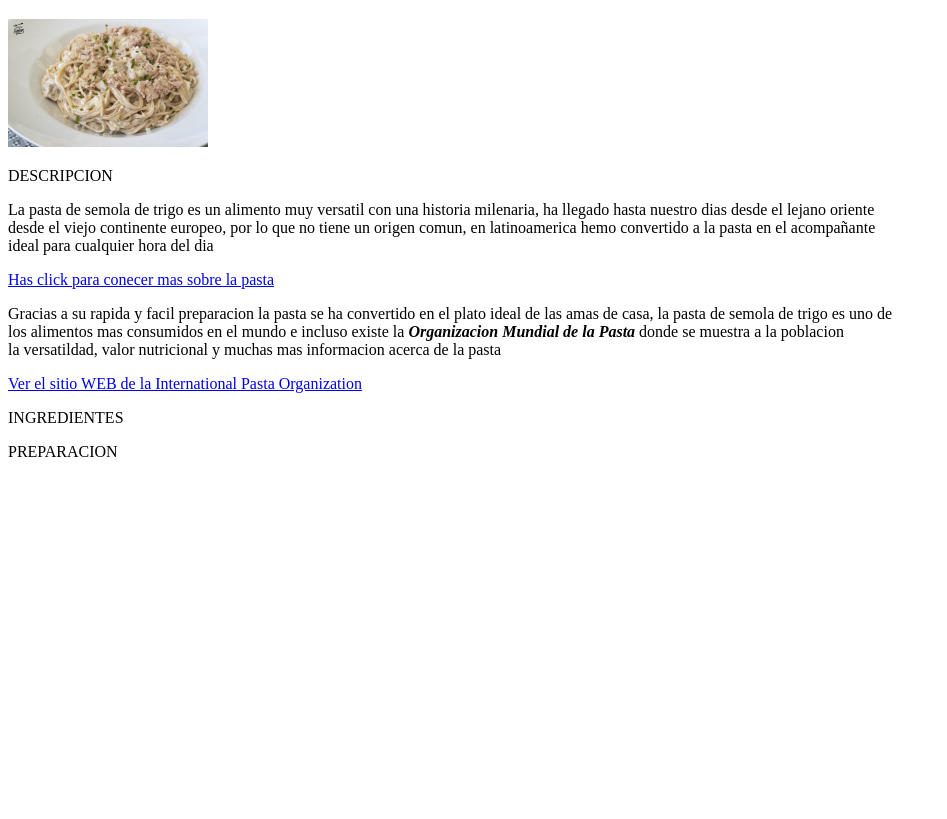
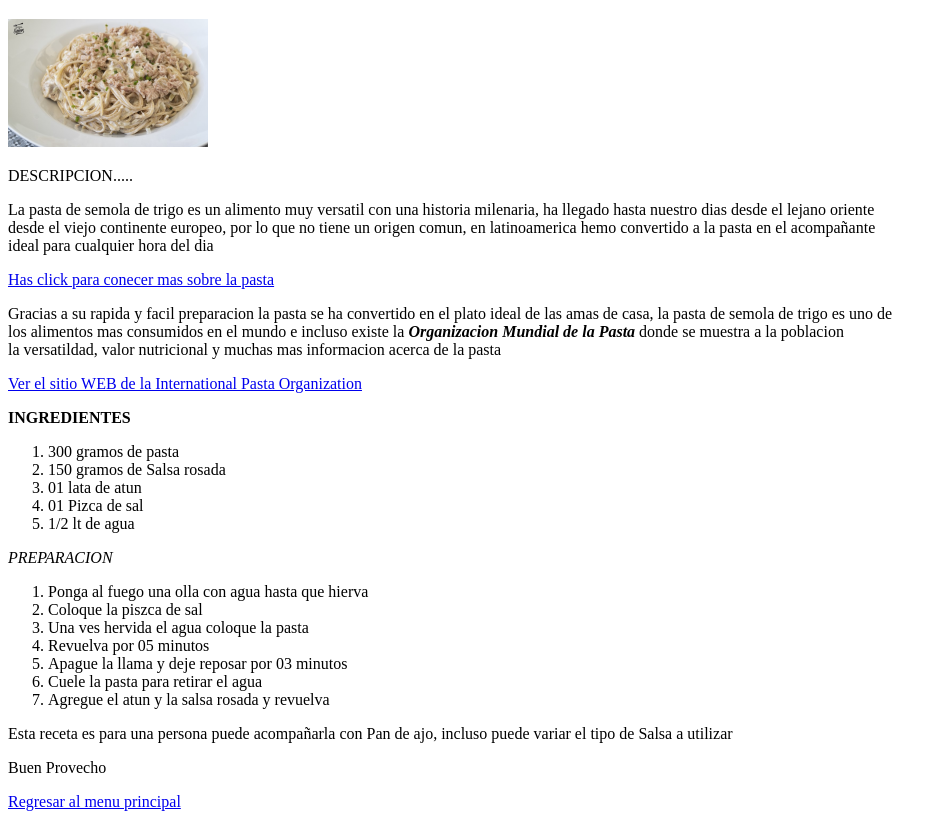
Before and after one commit to JoseAndradeG/odin-recipes, a plain HTML site: page recipes/pasta.html in a window 1280 px wide. Shown: the part 61-880 px from the top of the page, without its empty margins (0-947 px from the left). Before the commit the page ends 800 px from the top, so only its background shows below. Drawn offline with Linux system fonts and the light colour scheme.

Commit message:
Adicionando Receta Pasta.html completo

```diff
--- a/recipes/pasta.html
+++ b/recipes/pasta.html
@@ -8,18 +8,44 @@
 <body>
     <H1>Pasta con Atun</H1>
     <img src="./receta-pasta-atun.png" alt="Plato de receta-pasta-atun">
-    <p>DESCRIPCION</p>
+
+    <p>DESCRIPCION.....</p>
+
     <p>La pasta de semola de trigo es un alimento muy versatil con una historia milenaria,
         ha llegado hasta nuestro dias desde el lejano oriente <br> desde el viejo continente
         europeo, por lo que no tiene un origen comun, en latinoamerica hemo convertido a la
         pasta en el acompañante<br> ideal para cualquier hora del dia </p>
-    <a href="https://es.wikipedia.org/wiki/Pasta">Has click para conecer mas sobre la pasta</a>
+    <a href="https://es.wikipedia.org/wiki/Pasta" target="_blank" rel="noopener noreferrer">Has click para conecer mas sobre la pasta</a>
     <p>Gracias a su rapida y facil preparacion la pasta se ha convertido en el plato ideal de
         las amas de casa, la pasta de semola de trigo es uno de<br> los alimentos mas consumidos
         en el mundo e incluso existe la <em><b>Organizacion Mundial de la Pasta</b></em> donde se muestra a la
         poblacion<br> la versatildad, valor nutricional y muchas mas informacion acerca de la pasta </p>
-    <a href="https://internationalpasta.org/">Ver el sitio WEB de la International Pasta Organization</a>
-    <p>INGREDIENTES</p>
-    <P>PREPARACION</P>
+    <a href="https://internationalpasta.org/" target="_blank" rel="noopener noreferrer">Ver el sitio WEB de la International Pasta Organization</a>
+
+    <p><strong>INGREDIENTES</strong></p>
+        <ol>
+            <li>300 gramos de pasta </li>
+            <li>150 gramos de Salsa rosada</li>
+            <li>01 lata de atun</li>
+            <li>01 Pizca de sal</li>
+            <li>1/2 lt de agua</li>
+        </ol>
+    <P><em>PREPARACION</em></P>
+        <ol>
+            <li> Ponga al fuego una olla con agua hasta que hierva</li>
+            <li> Coloque la piszca de sal</li>
+            <li> Una ves hervida el agua coloque la pasta </li>
+            <li> Revuelva por 05 minutos</li>
+            <li> Apague la llama y deje reposar por 03 minutos</li>
+            <li> Cuele la pasta para retirar el agua</li>
+            <li> Agregue el atun y la salsa rosada y revuelva </li>
+        </ol>
+    <p>Esta receta es para una persona puede acompañarla con Pan de ajo, incluso
+        puede variar el tipo de Salsa a utilizar</p>
+
+        <p>Buen Provecho</p>
+
+        <a href="../index.html">Regresar al menu principal</a>
+
 </body>
 </html>
```
